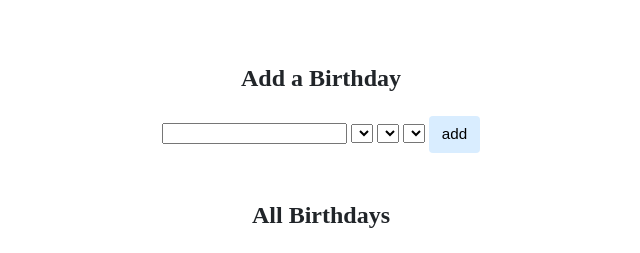
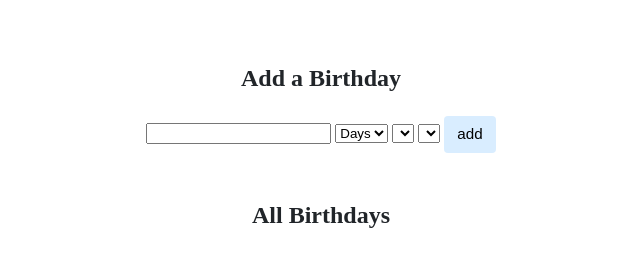
Before and after one commit to burakssener/CS50X-CS50P, a Python web app: template birthdays/templates/index.html in a window 1280 px wide. Shown: the part 200-453 px from the top of the page, without its empty margins (319-959 px from the left). Run offline with Jinja, Linux system fonts and the light colour scheme; the template is opened without the code that fills it, so the values that code supplies are empty.

Commit message:
Mon, Nov 6, 2023, 3:49 PM +03:00

```diff
--- a/birthdays/templates/index.html
+++ b/birthdays/templates/index.html
@@ -18,6 +18,7 @@
                 <form>
                     <input action="/" method="post" name="">
                     <select name="">
+                        <option disabled selected> Days </option>
                         <option></option>
                     </select>
                     <select name="">
```
